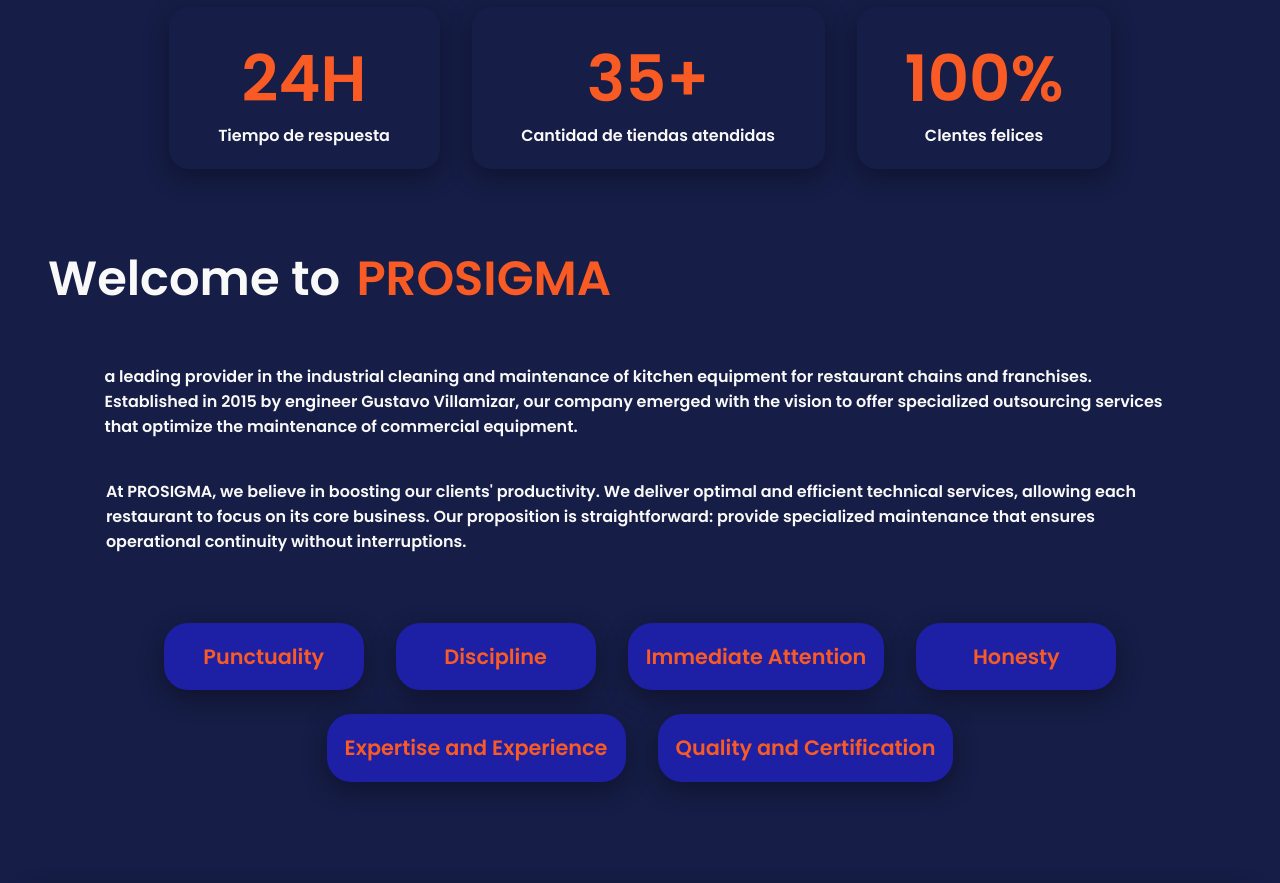
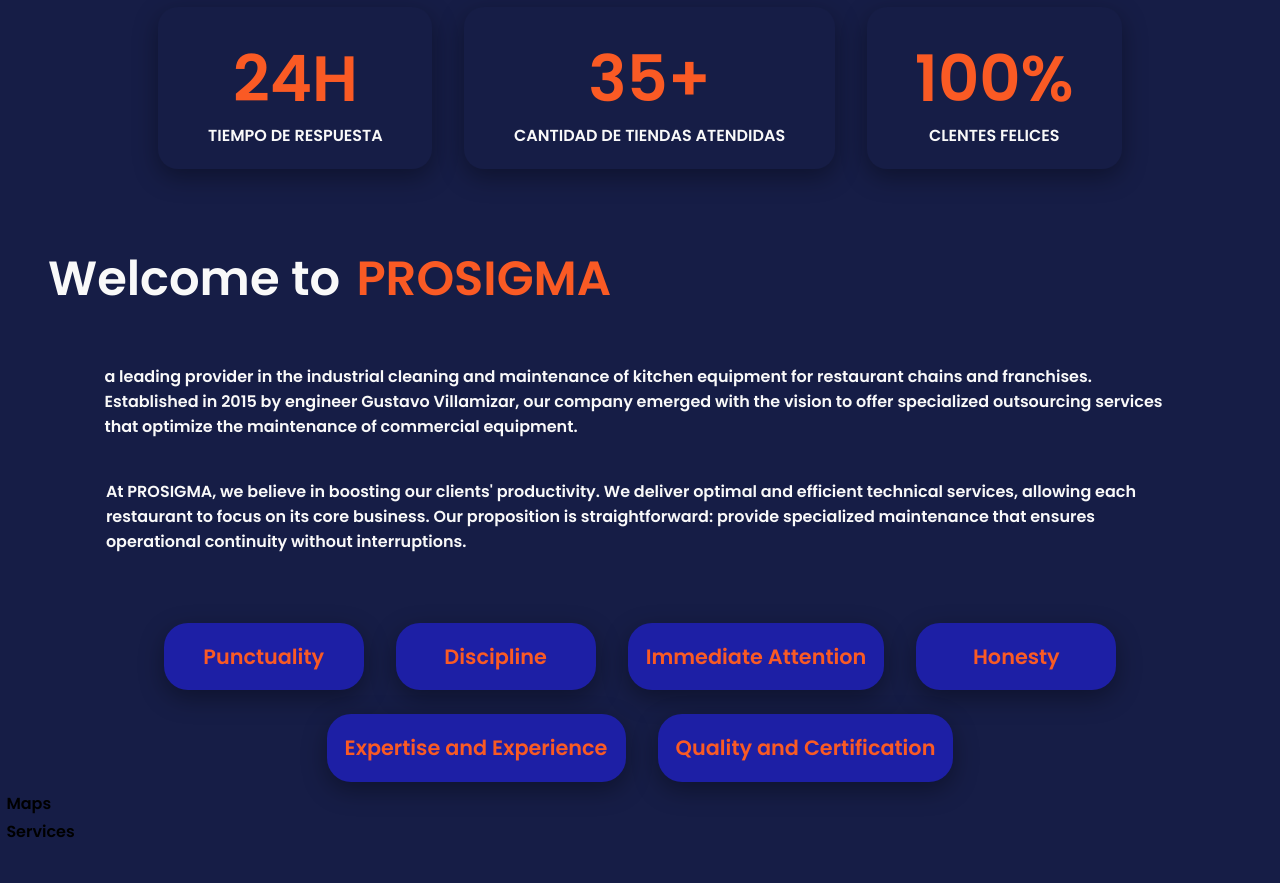
Before and after one commit to M0n00s/PROSIGMAPROJECT, a React (Vite) app: page / in a window 1280 px wide. Shown: the part 520-1403 px from the top of the page. Built offline with nearby package versions, Linux system fonts and the light colour scheme.

Commit message:
add statics y creacion de maps y services en blanco "

```diff
--- a/package.json
+++ b/package.json
@@ -10,6 +10,7 @@
     "preview": "vite preview"
   },
   "dependencies": {
+    "@vis.gl/react-google-maps": "^0.5.4",
     "react": "^18.2.0",
     "react-dom": "^18.2.0",
     "react-icons": "^5.0.1"
--- a/src/App.jsx
+++ b/src/App.jsx
@@ -1,7 +1,9 @@
 import { AboutUs } from "./component/about/AboutUs";
 import { CallAction } from "./component/calltoaction/CallAction";
 import { Hero } from "./component/hero/Hero";
+import { Maps } from "./component/maps/Maps";
 import { Navbar } from "./component/navbar/Navbar";
+import { Services } from "./component/servicess/Services";
 import { Statistics } from "./component/statistics/Statistics";
 import { Testimonials } from "./component/testimonials/Testimonials";
 
@@ -12,6 +14,8 @@
       <Hero />
       <Statistics />
       <AboutUs />
+      <Maps />
+      <Services />
       <CallAction />
       <Testimonials />
     </>
--- /dev/null
+++ b/src/component/maps/Maps.jsx
@@ -0,0 +1,5 @@
+import "./maps.css";
+
+export const Maps = () => {
+  return <div>Maps</div>;
+};
--- /dev/null
+++ b/src/component/servicess/Services.jsx
@@ -0,0 +1,5 @@
+import "./services.css";
+
+export const Services = () => {
+  return <div>Services</div>;
+};
--- a/src/component/statistics/statistics.css
+++ b/src/component/statistics/statistics.css
@@ -29,6 +29,7 @@
 .statsBox p{
     color: var(--main-text);
     line-height: 1em;
+    text-transform: uppercase;
 }
 
 .statsBox:hover{
```
Also changed, not shown: src/component/maps/maps.css (added), src/component/servicess/services.css (added), 1 other file (tests, documents, lock files or other folders).
